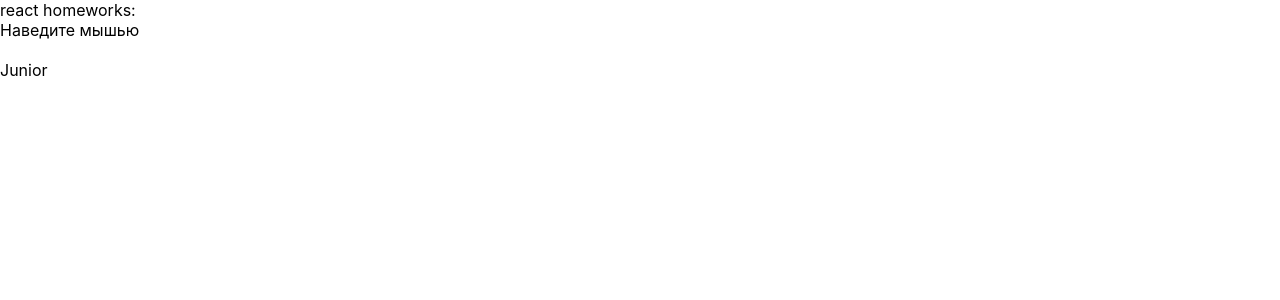
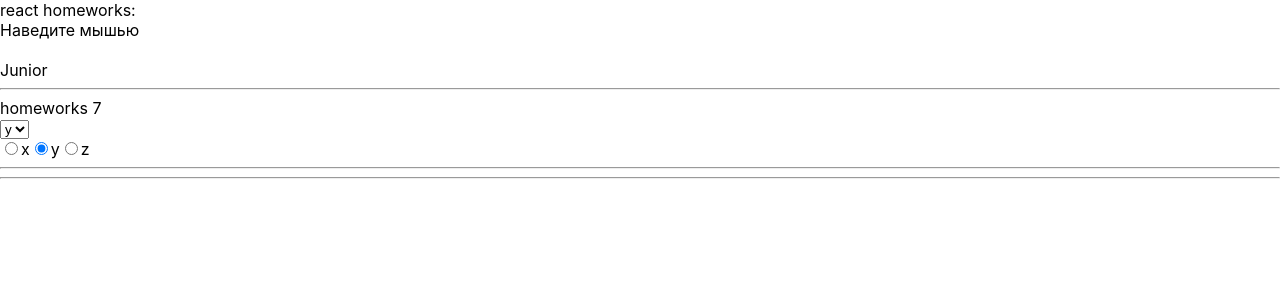
Before and after one commit to Denisssska/Ignatmyanswer, a React (Create React App) app: page /#/Junior in a window 1280 px wide. Shown: the top 300 px of the page. Built offline with nearby package versions, Linux system fonts and the light colour scheme.

Commit message:
commit-1

```diff
--- a/src/p2-homeworks/h5-rrd-v6/pages/Junior.tsx
+++ b/src/p2-homeworks/h5-rrd-v6/pages/Junior.tsx
@@ -1,10 +1,12 @@
 import React from 'react'
+import HW7 from "../../h7/HW7";
 
 
 function Junior() {
     return (
         <div>
 Junior
+            <HW7/>
         </div>
     )
 }
--- a/src/p2-homeworks/h7/common/c5-SuperSelect/SuperSelect.tsx
+++ b/src/p2-homeworks/h7/common/c5-SuperSelect/SuperSelect.tsx
@@ -3,8 +3,8 @@ import React, {SelectHTMLAttributes, DetailedHTMLProps, ChangeEvent} from 'react
 type DefaultSelectPropsType = DetailedHTMLProps<SelectHTMLAttributes<HTMLSelectElement>, HTMLSelectElement>
 
 type SuperSelectPropsType = DefaultSelectPropsType & {
-    options?: any[]
-    onChangeOption?: (option: any) => void
+    options?: Array<string>
+    onChangeOption?: (option: string) => void
 }
 
 const SuperSelect: React.FC<SuperSelectPropsType> = (
@@ -14,15 +14,24 @@ const SuperSelect: React.FC<SuperSelectPropsType> = (
         ...restProps
     }
 ) => {
-    const mappedOptions: any[] = []; // map options with key
+
 
     const onChangeCallback = (e: ChangeEvent<HTMLSelectElement>) => {
+        if (onChange) {
+            onChange(e)
+        }
+        if (onChangeOption) {
+            onChangeOption(e.currentTarget.value)
+        }
         // onChange, onChangeOption
     }
+    const mappedOptions:JSX.Element[] = options? options.map((item, index)=>
+        <option value={item} key={index}>{item}</option>
+   ):[];
 
     return (
-        <select onChange={onChangeCallback} {...restProps}>
-            {mappedOptions}
+       <select onChange={onChangeCallback} {...restProps}>
+            <>{mappedOptions}</>
         </select>
     )
 }
--- a/src/p2-homeworks/h7/common/c6-SuperRadio/SuperRadio.tsx
+++ b/src/p2-homeworks/h7/common/c6-SuperRadio/SuperRadio.tsx
@@ -3,8 +3,8 @@ import React, {ChangeEvent, InputHTMLAttributes, DetailedHTMLProps} from 'react'
 type DefaultRadioPropsType = DetailedHTMLProps<InputHTMLAttributes<HTMLInputElement>, HTMLInputElement>
 
 type SuperRadioPropsType = DefaultRadioPropsType & {
-    options?: any[]
-    onChangeOption?: (option: any) => void
+    options?: Array<string>
+    onChangeOption?: (option: string) => void
 }
 
 const SuperRadio: React.FC<SuperRadioPropsType> = (
@@ -16,14 +16,25 @@ const SuperRadio: React.FC<SuperRadioPropsType> = (
     }
 ) => {
     const onChangeCallback = (e: ChangeEvent<HTMLInputElement>) => {
+        if (onChange) {
+            onChange(e)
+        }
+        if (onChangeOption) {
+            onChangeOption(e.currentTarget.value)
+        }
         // onChange, onChangeOption
     }
 
 
-    const mappedOptions: any[] = options ? options.map((o, i) => ( // map options with key
+    const mappedOptions: JSX.Element[] = options ? options.map((o, i) => (
         <label key={name + '-' + i}>
             <input
                 type={'radio'}
+                name={name}
+                value={o}
+                onChange={onChangeCallback}
+                checked={value === o}
+
                 // name, checked, value, onChange
             />
             {o}
@@ -31,6 +42,7 @@ const SuperRadio: React.FC<SuperRadioPropsType> = (
     )) : []
 
     return (
+
         <>
             {mappedOptions}
         </>
```
